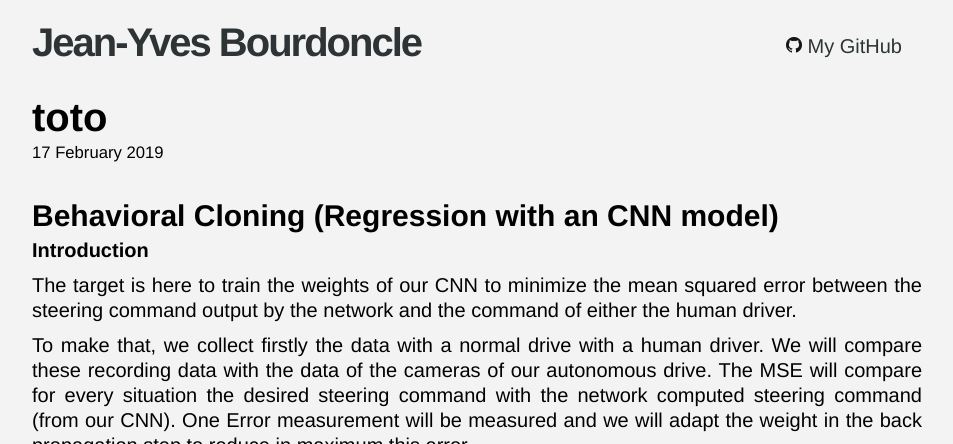
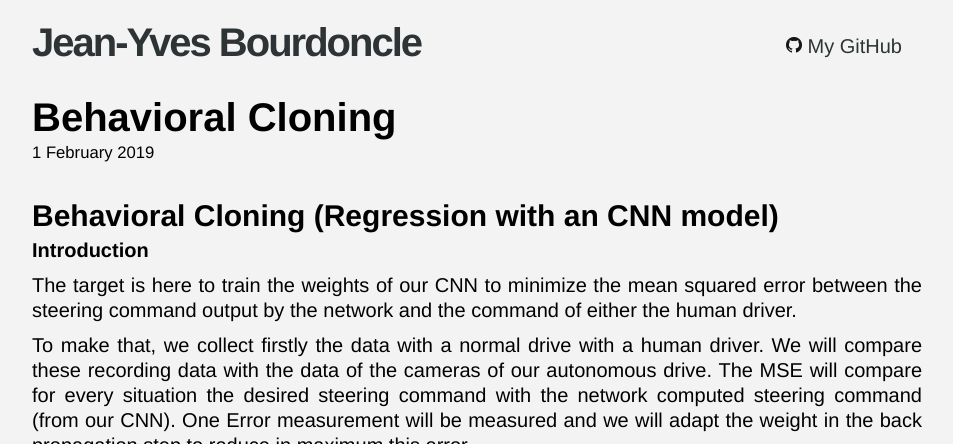
Before and after one commit to Jeanyvesbourdoncle/Jeanyvesbourdoncle.github.io, a Jekyll site: the page built from _posts/2019-02-01-sdc-Behavior-Cloning.md, in a window 1280 px wide and 900 px high, cut to the strip 0-444 px from the top of the window. Shown: the whole strip, without its empty margins (178-1131 px from the left). Built offline with Jekyll 4.4.1, drawn with Linux system fonts in a browser that asks for light colours.

Commit message:
Update 2019-02-01-sdc-Behavior-Cloning.md

```diff
--- a/_posts/2019-02-01-sdc-Behavior-Cloning.md
+++ b/_posts/2019-02-01-sdc-Behavior-Cloning.md
@@ -1,9 +1,9 @@
 ---
 layout: post
-title: "toto"
-excerpt: "essai"
-author: "Jean-Yves"
-date: 2019-02-17
+title: "Behavioral Cloning"
+excerpt: "Regression with an CNN Model"
+author: "Jean-Yves Bourdoncle"
+date: 2019-02-01
 ---
 
 ## **Behavioral Cloning** (Regression with an CNN model)
```
